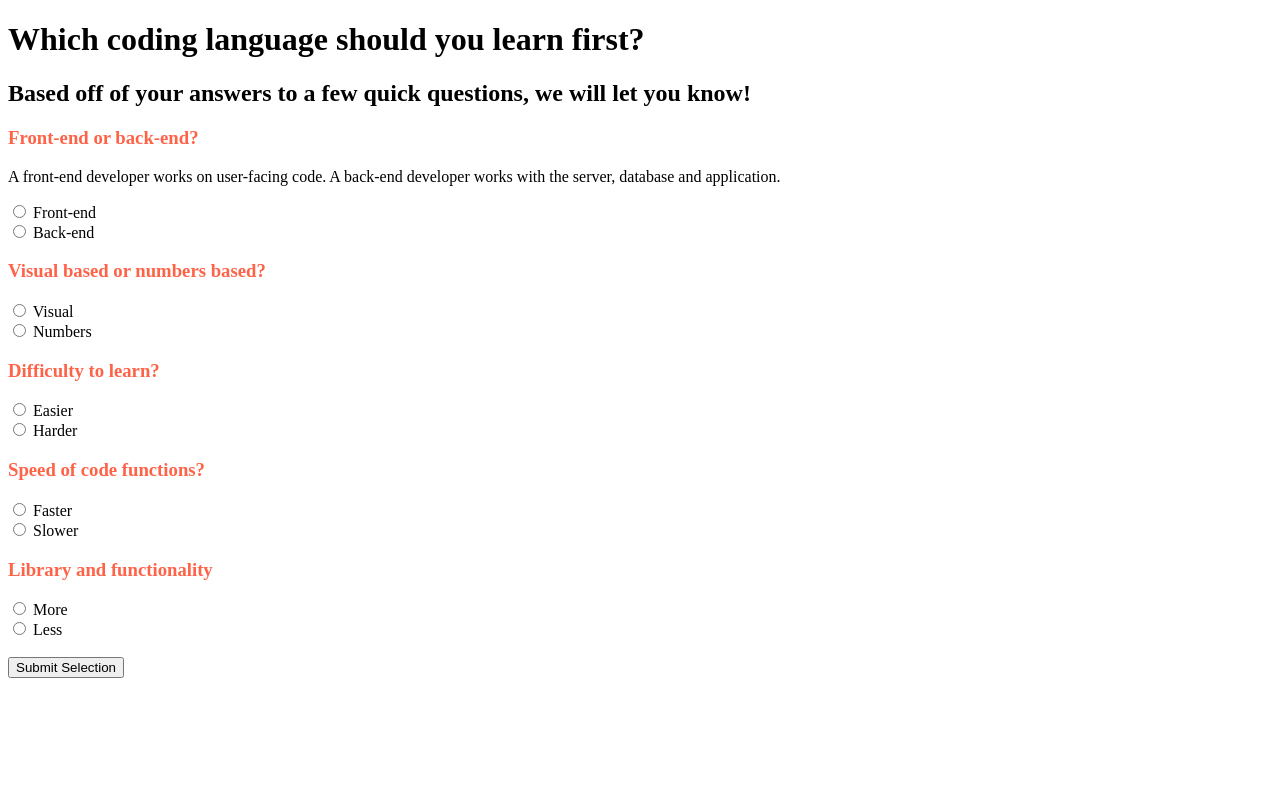
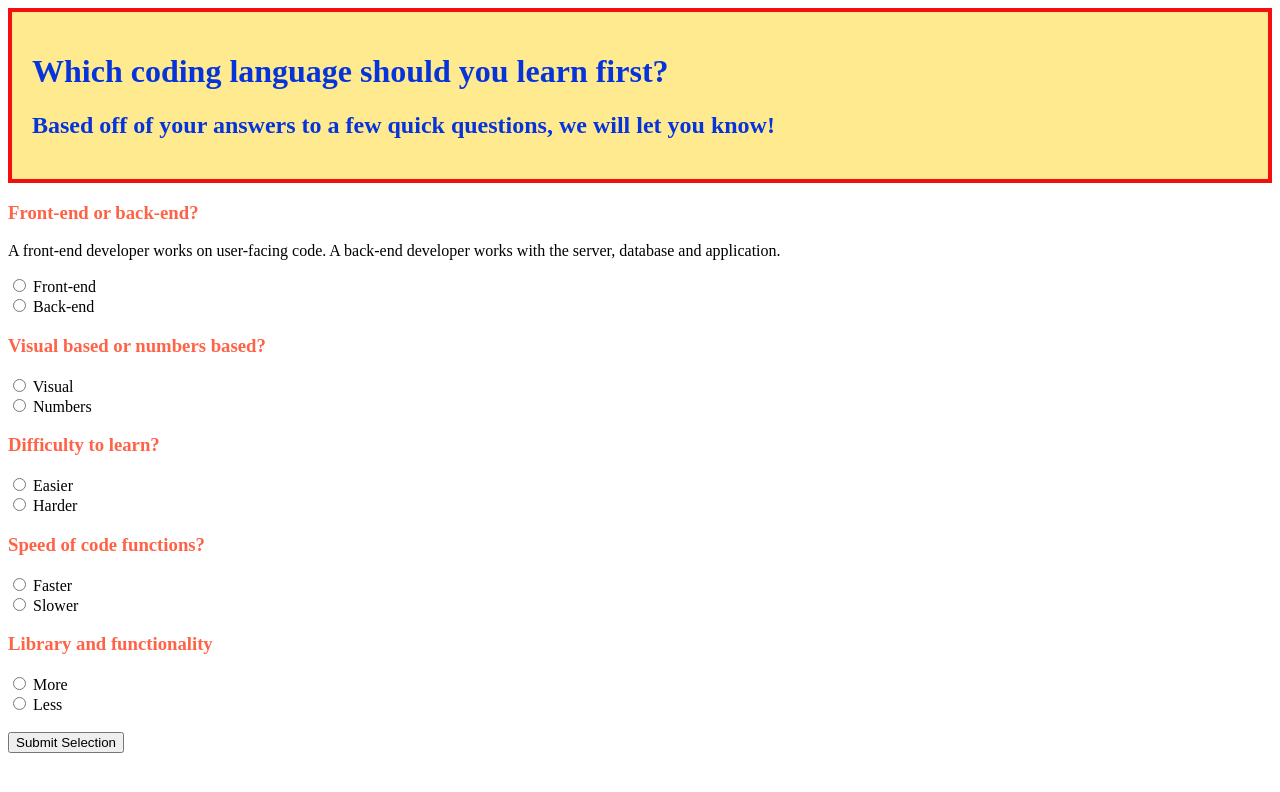
Before and after one commit to matt-carlson1/second-individual-project-2, a plain HTML site: page index.html in a window 1280 px wide. Drawn offline with Linux system fonts and the light colour scheme.

Commit message:
Style heading

```diff
--- a/css/styles.css
+++ b/css/styles.css
@@ -4,3 +4,10 @@
 .question {
   color: tomato;
 }
+.heading {
+  margin: 0px;
+  border: 4px solid rgb(243, 15, 15);
+  padding: 20px;
+  background-color: rgb(255, 234, 143);
+  color: rgb(6, 52, 219);
+}
--- a/index.html
+++ b/index.html
@@ -6,10 +6,13 @@
     <title>Deciding which coding language to learn first</title>
   </head>
   <body>
-    <h1>Which coding language should you learn first?</h1>
-    <h2>
-      Based off of your answers to a few quick questions, we will let you know!
-    </h2>
+    <div class="heading">
+      <h1>Which coding language should you learn first?</h1>
+      <h2>
+        Based off of your answers to a few quick questions, we will let you
+        know!
+      </h2>
+    </div>
     <div class="question"><h3>Front-end or back-end?</h3></div>
     <p>
       A front-end developer works on user-facing code. A back-end developer
--- a/js/scripts.js
+++ b/js/scripts.js
@@ -1,7 +1,7 @@
 function handleRadio(event) {
   event.preventDefault();
   const radioSelection = document.querySelector(
-    "input[name='flavor']:checked"
+    "input[name='end']:checked"
   ).value;
 }
 
```
